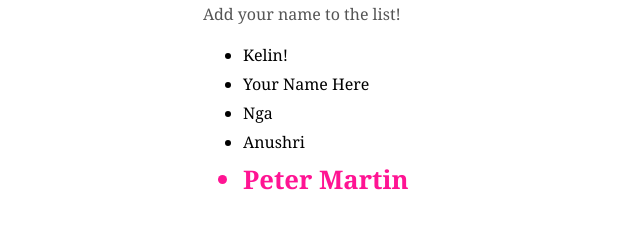
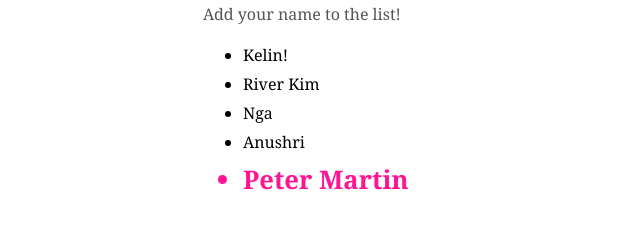
Before and after one commit to pmartin5-gif/fun-app, a plain HTML site: page index.html in a window 1280 px wide. Shown: the part 157-386 px from the top of the page, 187-827 px from the left. Drawn offline with Linux system fonts and the light colour scheme.

Commit message:
Add River Kim to the list

```diff
--- a/index.html
+++ b/index.html
@@ -27,7 +27,7 @@
     <p>Add your name to the list!</p>
     <ul>
       <li>Kelin!</li>
-      <li>Your Name Here</li>
+      <li>River Kim</li>
       <li>Nga</li>
       <li>Anushri</li>
       <li style="color: deeppink; font-size: 1.6em; font-weight: bold;">Peter Martin</li>
```
